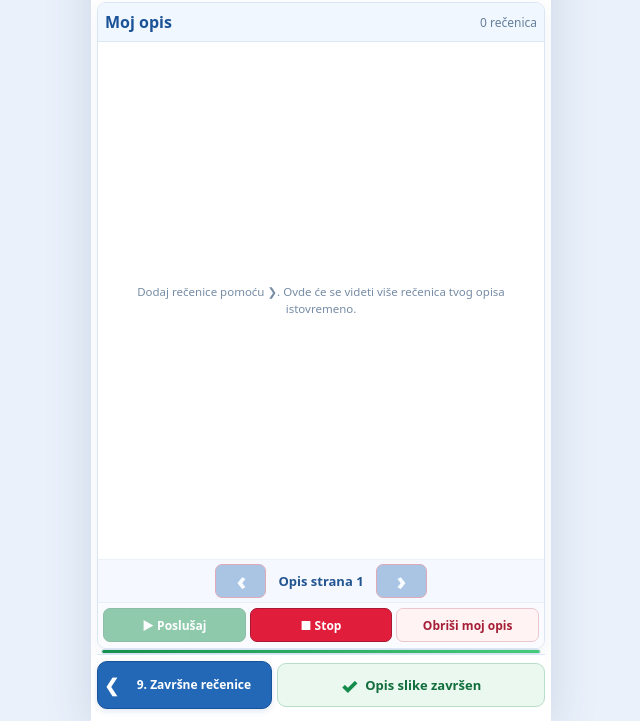
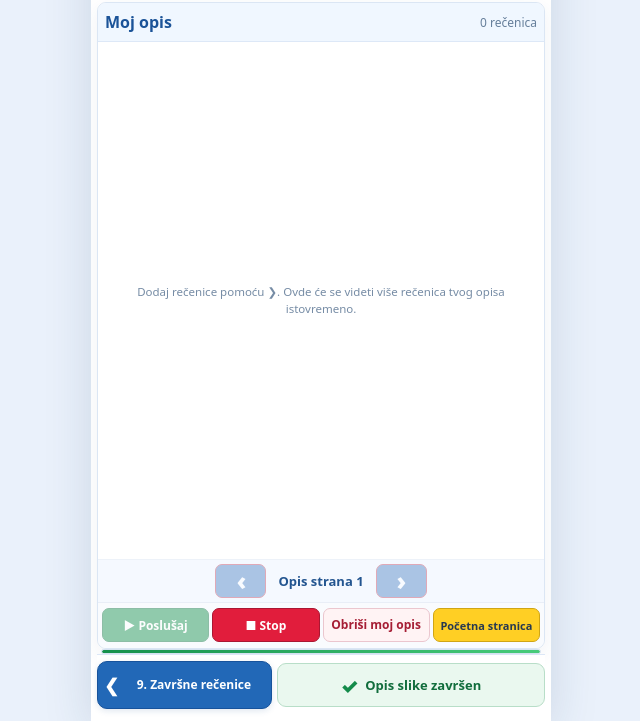
Before and after one commit to nemackidemax13-oss/Biografije-A1, a plain HTML site: page A1-OPIS-SLIKE-9-KORAKA/10-moj-opis.html in a window 1280 px wide. Shown: the part 79-800 px from the top of the page, without its empty margins (319-959 px from the left). Drawn offline with Linux system fonts and the light colour scheme.

Commit message:
10 Moj opis: Početna stranica u istom redu sa Poslušaj, Stop i Obriši

```diff
--- a/A1-OPIS-SLIKE-9-KORAKA/10-moj-opis.html
+++ b/A1-OPIS-SLIKE-9-KORAKA/10-moj-opis.html
@@ -5,7 +5,7 @@
 <meta name="viewport" content="width=device-width,initial-scale=1,viewport-fit=cover">
 <meta name="theme-color" content="#14366b">
 <title>DE-MAX A1 | Moj opis slike — 10 koraka opisa slike</title>
-<link rel="stylesheet" href="./shared.css?v=20261107-zavrsni-ekran-pocetna-gore-v20">
+<link rel="stylesheet" href="./shared.css?v=20261107-pocetna-u-redu-sa-tri-dugmeta-v21">
 <style>
 /* Završni korak: opis je završen; mali povratak gore, bez dugmeta Dalje na dnu. */
 body[data-step-page="9"] .separate-header{position:relative!important}
@@ -53,12 +53,43 @@ body[data-step-page="9"] .wizard-footer #wizardBack{
  body[data-step-page="9"] .separate-header .summary-home{padding:1px 4px!important;font-size:9.5px!important}
  body[data-step-page="9"] .wizard-footer .summary-complete{gap:4px!important;padding:3px!important}
 }
+
+/* Četiri kontrole na završnoj strani u jednom redu; Početna je četvrta. */
+body[data-step-page="9"].summary-mode .controls.centered-controls{
+ display:grid!important;grid-template-columns:repeat(4,minmax(0,1fr))!important;
+ grid-template-rows:34px!important;gap:3px!important;padding:5px 4px!important;
+}
+body[data-step-page="9"].summary-mode .controls.centered-controls #summaryHomeBottom{
+ display:flex!important;align-items:center!important;justify-content:center!important;
+ box-sizing:border-box!important;width:100%!important;min-width:0!important;
+ height:34px!important;min-height:34px!important;margin:0!important;padding:2px 3px!important;
+ border:1px solid #d0a514!important;border-radius:7px!important;
+ background:#ffcf24!important;color:#273951!important;text-decoration:none!important;
+ text-align:center!important;white-space:normal!important;line-height:1.08!important;
+ font:900 clamp(8.5px,2.5vw,11px) system-ui,-apple-system,"Segoe UI",Arial,sans-serif!important;
+}
+body[data-step-page="9"].summary-mode .controls.centered-controls #clear{
+ white-space:normal!important;line-height:1.08!important;
+}
+body[data-step-page="9"].summary-mode .controls.centered-controls #summaryHomeBottom:active{
+ background:#f3bd09!important;
+}
+body[data-step-page="9"].summary-mode .controls.centered-controls #summaryHomeBottom:focus-visible{
+ outline:2px solid #2268b7!important;outline-offset:2px!important;
+}
+@media(max-width:355px){
+ body[data-step-page="9"].summary-mode .controls.centered-controls{
+  gap:2px!important;padding-left:3px!important;padding-right:3px!important;
+ }
+ body[data-step-page="9"].summary-mode .controls.centered-controls #summaryHomeBottom{
+  font-size:8.7px!important;padding:2px 1px!important;
+ }
+}
 </style>
 </head>
 <body data-step-page="9">
 <main class="app" id="app" aria-label="A1 opis slike — mustra za učenike">
   <header class="separate-header">
-  <a href="./index.html" class="summary-home" aria-label="Početna stranica" title="Vrati se na početnu stranicu"><span aria-hidden="true">⌂</span> Početna</a>
   <div class="separate-brand">DE-MAX <small>A1 · OPIS SLIKE</small></div>
   <h1 id="wizardTitle">10. Moj opis slike</h1>
   <span id="wizardSelected" hidden style="display:none!important"></span>
@@ -115,7 +146,7 @@ body[data-step-page="9"] .wizard-footer #wizardBack{
   <div class="paneltitle"><strong>Moj opis</strong><span class="small" id="total">0 rečenica</span></div>
   <div class="selected-area" id="selectedArea"></div>
   <div class="compact-nav"><button id="chosenPrev" class="nav" aria-label="Prethodna izabrana rečenica">‹</button><span id="chosenPage">Opis strana 1</span><button id="chosenNext" class="nav" aria-label="Sledeća izabrana rečenica">›</button></div>
-  <div class="controls centered-controls" aria-label="Automatsko slušanje kompletnog opisa"><button id="playAll" class="ctrl main" type="button" title="Poslušaj, pauziraj i nastavi čitanje jednim dugmetom">▶ Poslušaj</button><button id="stopAuto" class="ctrl" type="button" aria-label="Zaustavi slušanje">■ Stop</button><button id="clear" class="ctrl danger" type="button">Obriši moj opis</button></div>
+  <div class="controls centered-controls" aria-label="Automatsko slušanje kompletnog opisa"><button id="playAll" class="ctrl main" type="button" title="Poslušaj, pauziraj i nastavi čitanje jednim dugmetom">▶ Poslušaj</button><button id="stopAuto" class="ctrl" type="button" aria-label="Zaustavi slušanje">■ Stop</button><button id="clear" class="ctrl danger" type="button">Obriši moj opis</button><a id="summaryHomeBottom" class="ctrl home-ctrl" href="./index.html" aria-label="Početna stranica" title="Vrati se na početnu stranicu">Početna stranica</a></div>
  </section>
 
  <footer class="wizard-footer" aria-label="Kretanje kroz korake">
```
